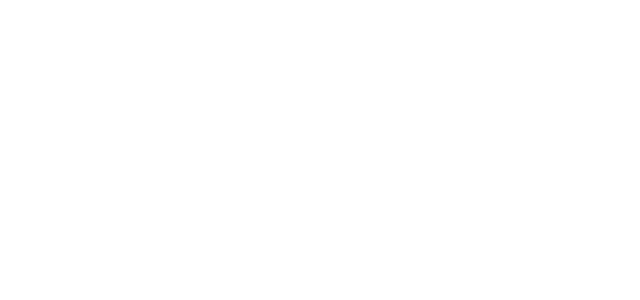
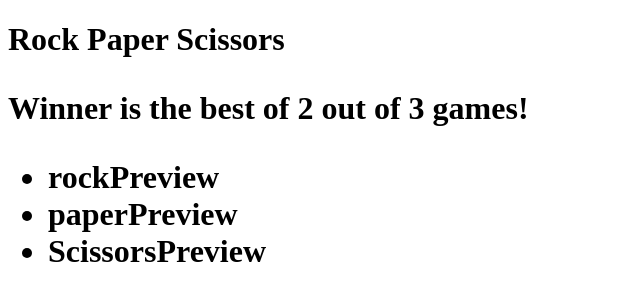
Before and after one commit to dillonLopez/rockPaperScissors, a plain HTML site: page index.html in a window 1280 px wide. Shown: the whole page, without its empty margins (0-640 px from the left). Drawn offline with Linux system fonts and the light colour scheme.

Commit message:
index.html

```diff
--- a/index.html
+++ b/index.html
@@ -7,7 +7,17 @@
     <title>Rock Paper Scissors</title>
 </head>
 <body>
-
+    <h1 class="title"> Rock Paper Scissors<h1>
+<div class="gameContainer">
+     <p>Winner is the best of 2 out of 3 games!</p>
+     <div class="gameButtonfContainer">
+        <ul class="rps">
+         <li class="rock">rockPreview</li>
+         <li class="paper">paperPreview</li>
+         <li class="scissors">ScissorsPreview</li>
+      </ul>
+    </div>
+</div>
 
 
 </body>
```
